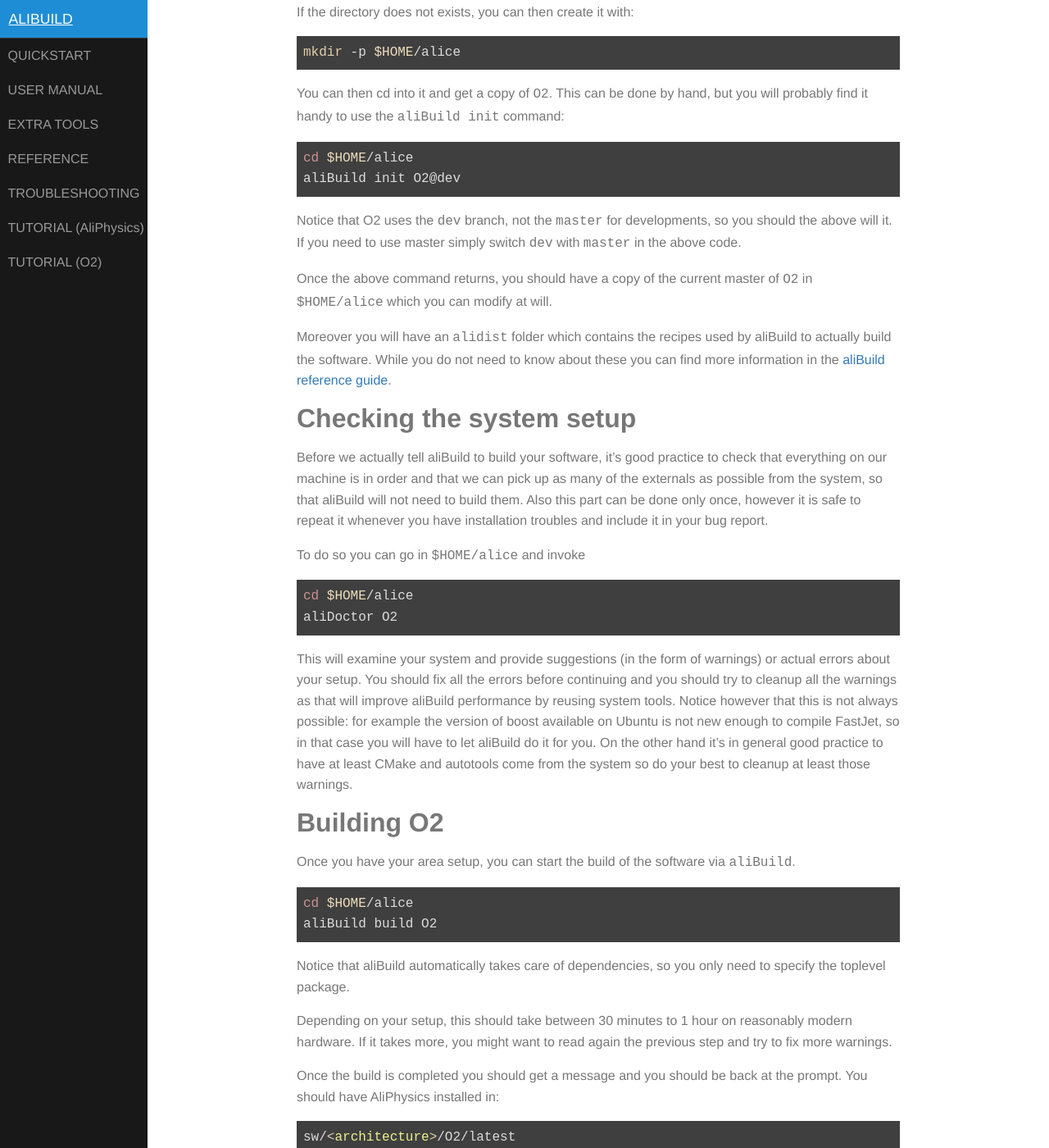
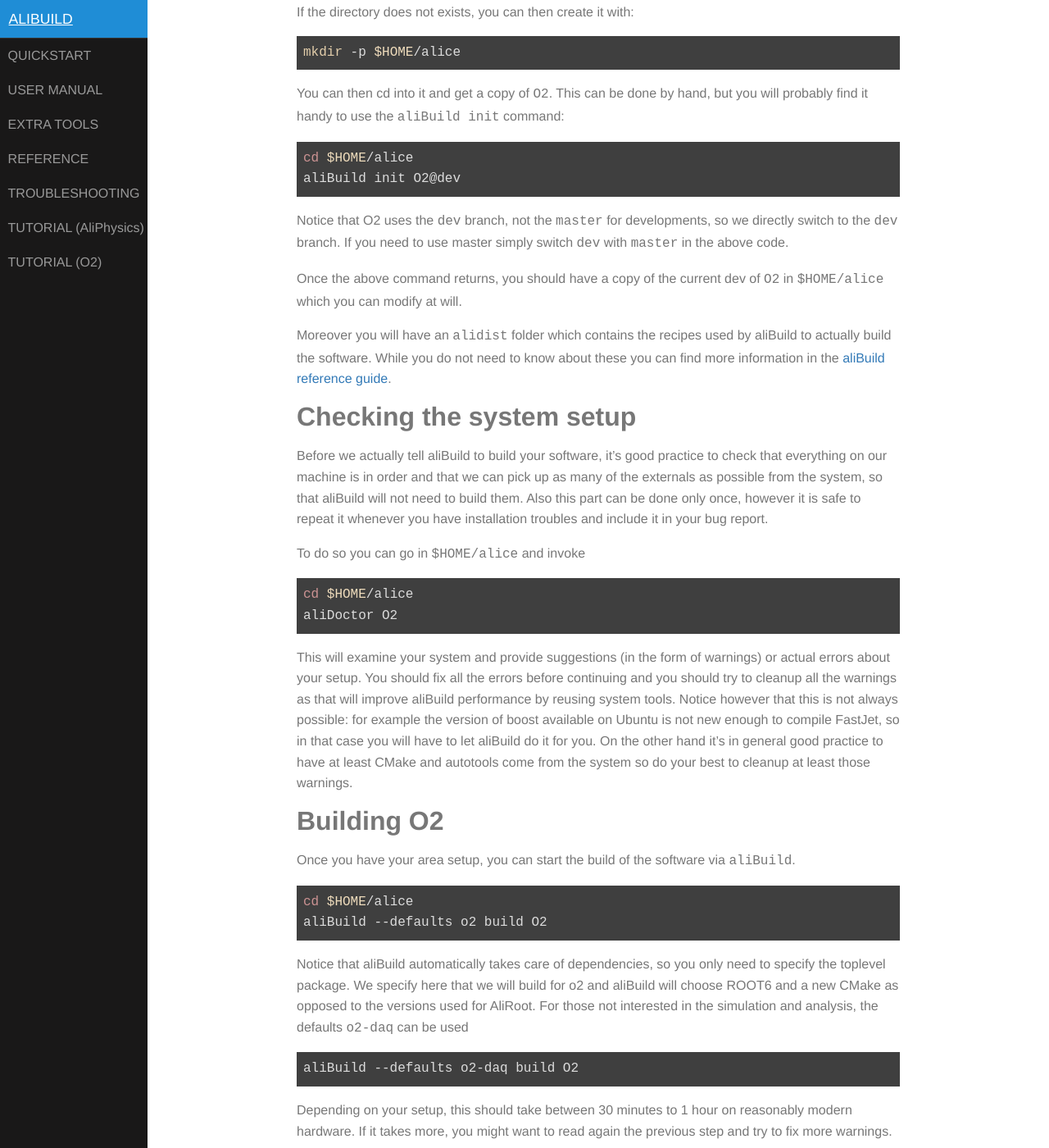
Before and after one commit to alisw/alibuild, a Jekyll site: the page built from docs/o2-tutorial.markdown, in a window 1280 px wide and 1400 px high, scrolled down 1252 px. Shown: the whole window at 82% size. Built offline with Jekyll 4.4.1, drawn with Linux system fonts in a browser that asks for light colours; some of the changed text lies outside the part shown.

Commit message:
Update doc for the new o2 defaults
Since this comes extremely hand, with Barth we decided to have it in the
instructions even if the supporting aliBuild is stil unreleased.

````diff
--- a/docs/o2-tutorial.markdown
+++ b/docs/o2-tutorial.markdown
@@ -71,11 +71,11 @@ aliBuild init O2@dev
 ```
 
 Notice that O2 uses the `dev` branch, not the `master` for developments,
-so you should the above will it. If you need to use master simply switch
+so we directly switch to the `dev` branch. If you need to use master simply switch
 `dev` with `master` in the above code.
 
 Once the above command returns, you should have a copy of the current
-master of `O2` in `$HOME/alice` which you can modify at will.
+dev of `O2` in `$HOME/alice` which you can modify at will.
 
 Moreover you will have an `alidist` folder which contains the recipes
 used by aliBuild to actually build the software. While you do not need
@@ -112,10 +112,15 @@ Once you have your area setup, you can start the build of the software via
 `aliBuild`.
 
     cd $HOME/alice
-    aliBuild build O2
+    aliBuild --defaults o2 build O2
 
 Notice that aliBuild automatically takes care of dependencies, so you
-only need to specify the toplevel package.
+only need to specify the toplevel package. We specify here that we will build
+for o2 and aliBuild will choose ROOT6 and a new CMake as opposed to the versions used
+for AliRoot. For those not interested in the simulation and analysis, the defaults
+`o2-daq` can be used
+
+    aliBuild --defaults o2-daq build O2
 
 Depending on your setup, this should take between 30 minutes to 1 hour
 on reasonably modern hardware. If it takes more, you might want to read
````
Also changed, not shown: other parts of docs/o2-tutorial.markdown (+2 -2 lines).
